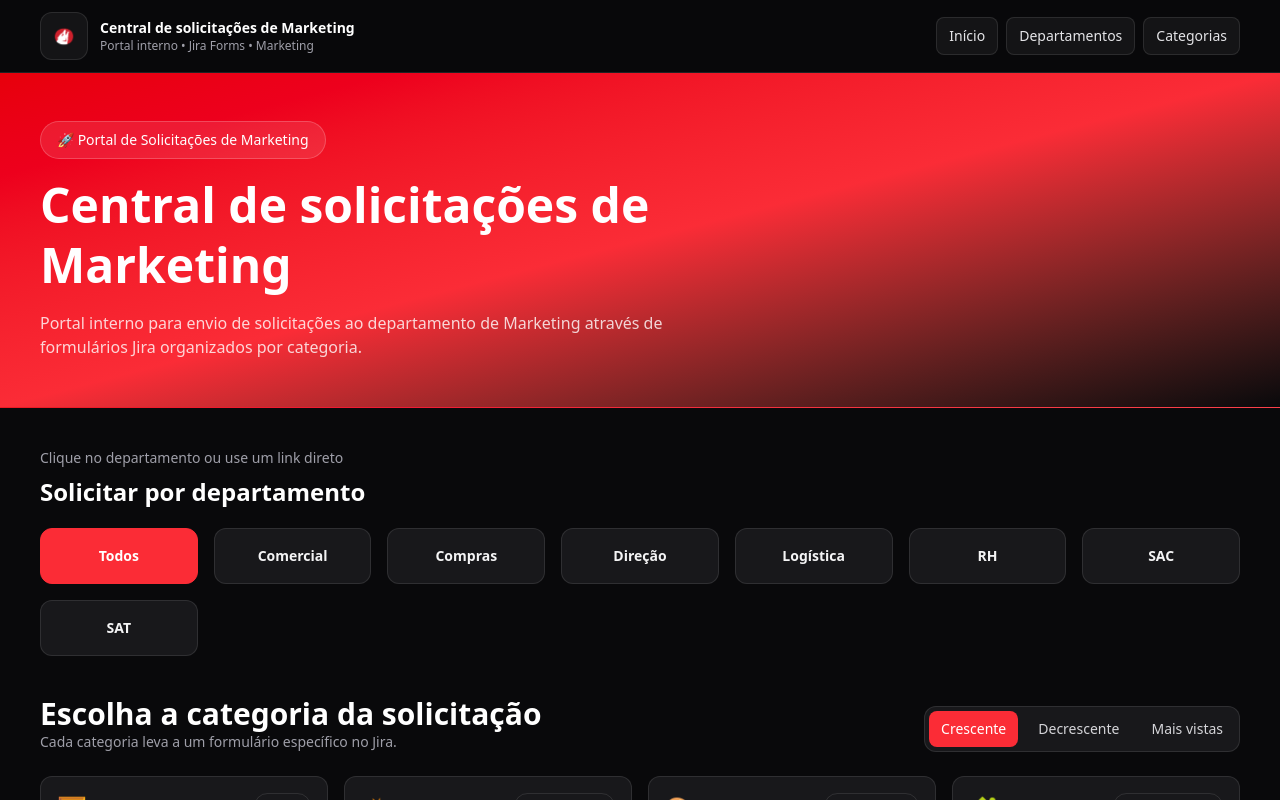
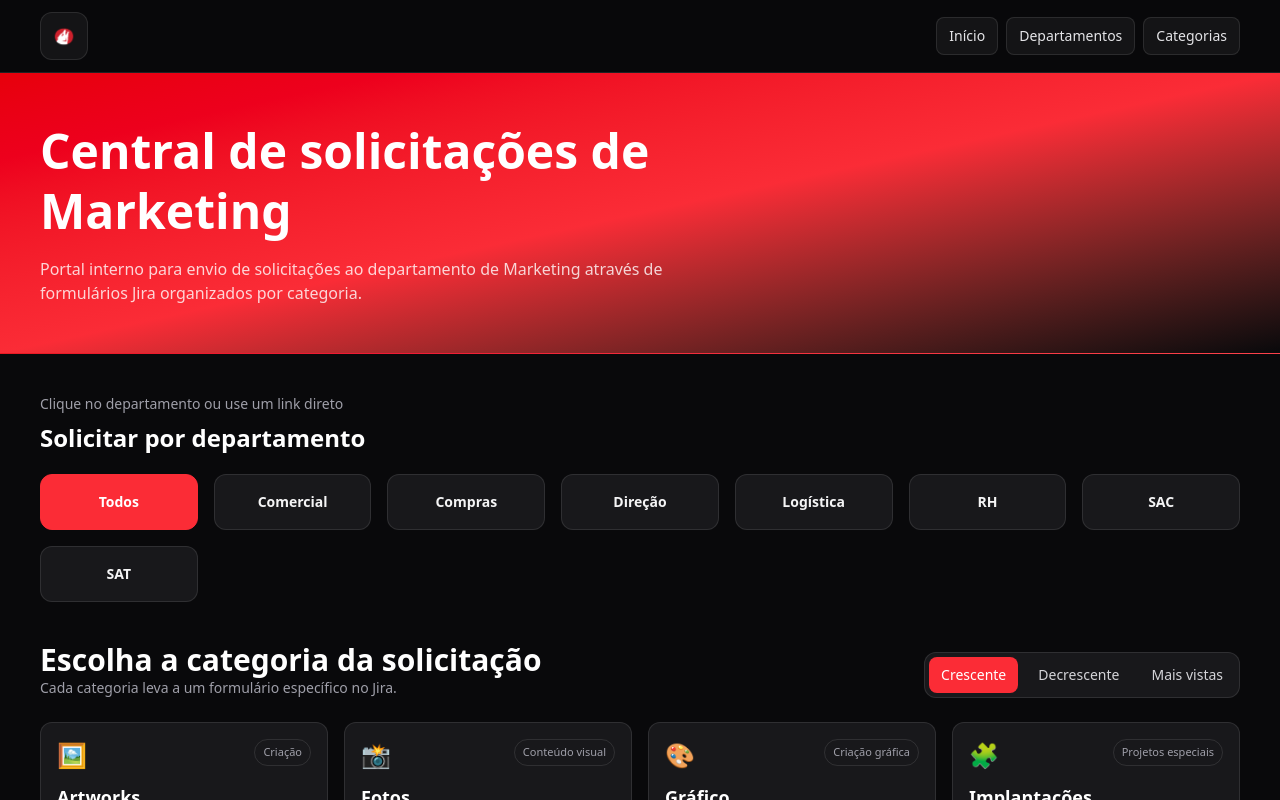
Before and after one commit to maiquelreislobao/marketingcenter, a React (Vite) app: page / in a window 1280 px wide. Shown: the top 800 px of the page. Built offline with nearby package versions, Linux system fonts and the light colour scheme.

Commit message:
Update App.jsx

```diff
--- a/src/App.jsx
+++ b/src/App.jsx
@@ -192,14 +192,7 @@ export default function PortalMarketingLobao() {
               />
             </div>
 
-            <div className="min-w-0">
-              <p className="truncate text-sm font-semibold text-white">
-                Central de solicitações de Marketing
-              </p>
-              <p className="truncate text-xs text-zinc-400">
-                Portal interno • Jira Forms • Marketing
-              </p>
-            </div>
+            <div className="min-w-0"></div>
           </div>
 
           <div className="hidden items-center gap-2 md:flex">
@@ -266,9 +259,7 @@ export default function PortalMarketingLobao() {
       <section className="border-b border-white/10 bg-gradient-to-br from-red-600 via-red-500 to-zinc-950">
         <div className="mx-auto max-w-7xl px-4 py-10 sm:px-6 sm:py-12 lg:px-10">
           <div className="max-w-3xl">
-            <div className="mb-4 inline-flex items-center gap-2 rounded-full border border-white/20 bg-white/10 px-4 py-2 text-sm">
-              🚀 Portal de Solicitações de Marketing
-            </div>
+
 
             <h1 className="text-3xl font-black leading-tight sm:text-4xl md:text-5xl">
               Central de solicitações de Marketing
```
